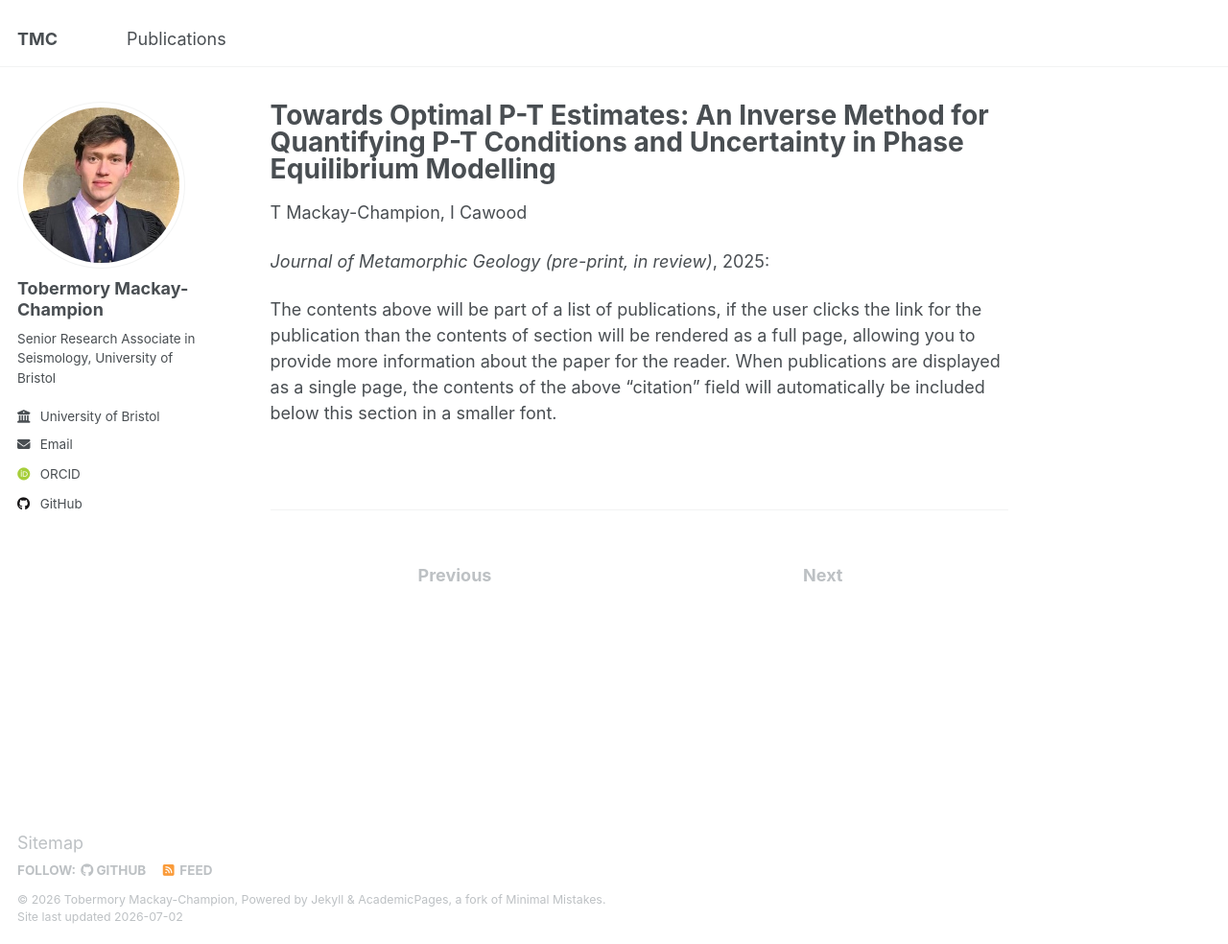
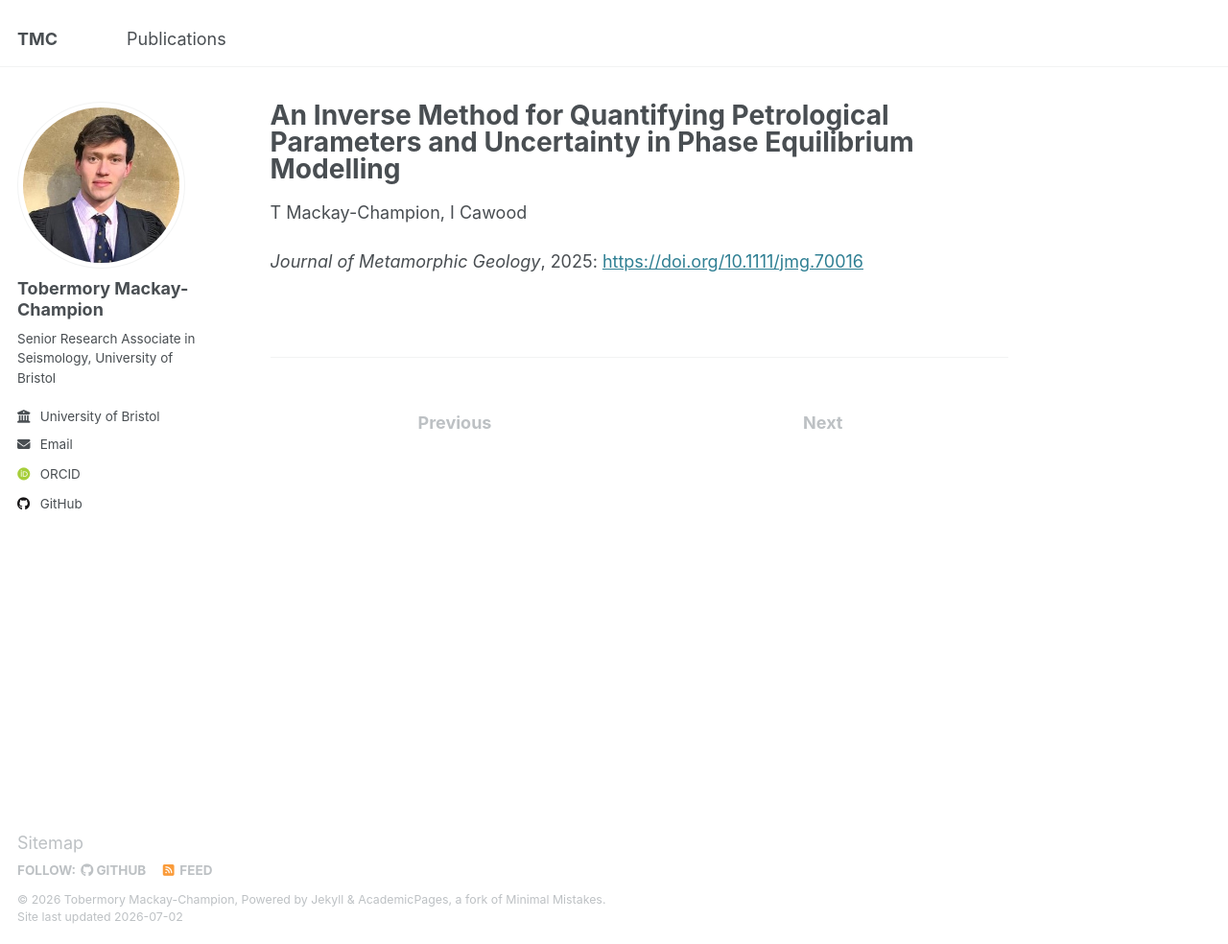
Before and after one commit to TMackay-Champion/TMackay-Champion.github.io, a Jekyll site: the page built from _publications/2025-03-LF.md, in a window 1280 px wide and 984 px high. Shown: the whole window at 96% size. Built offline with Jekyll 4.4.1, drawn with Linux system fonts in a browser that asks for light colours; some web fonts are replaced.

Commit message:
Update publication details for 2025-03-LF

```diff
--- a/_publications/2025-03-LF.md
+++ b/_publications/2025-03-LF.md
@@ -1,14 +1,12 @@
 ---
-title: "Towards Optimal P-T Estimates: An Inverse Method for Quantifying P-T Conditions and Uncertainty in Phase Equilibrium Modelling"
+title: "An Inverse Method for Quantifying Petrological Parameters and Uncertainty in Phase Equilibrium Modelling"
 collection: publications
-category: preprints
+category: manuscripts
 permalink: /publication/2025-03-LF
 excerpt: '------'
-date: 2025-03-12
+date: 2025-12-05
 authors: 'T Mackay-Champion, I Cawood'
-venue: 'Journal of Metamorphic Geology (pre-print, in review)'
-pdfurl: 'http://tmackay-champion.github.io/files/2025-03-LF.pdf'
+venue: 'Journal of Metamorphic Geology'
+paperurl: 'https://doi.org/10.1111/jmg.70016'
 codeurl: 'https://github.com/TMackay-Champion/LinaForma'
 ---
-
-The contents above will be part of a list of publications, if the user clicks the link for the publication than the contents of section will be rendered as a full page, allowing you to provide more information about the paper for the reader. When publications are displayed as a single page, the contents of the above "citation" field will automatically be included below this section in a smaller font.
```
